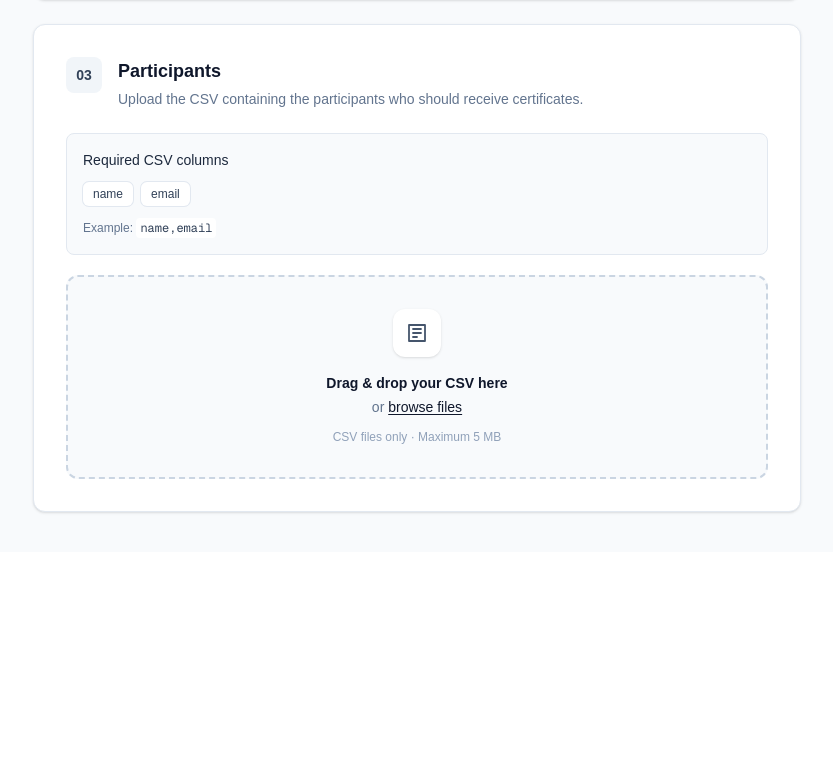
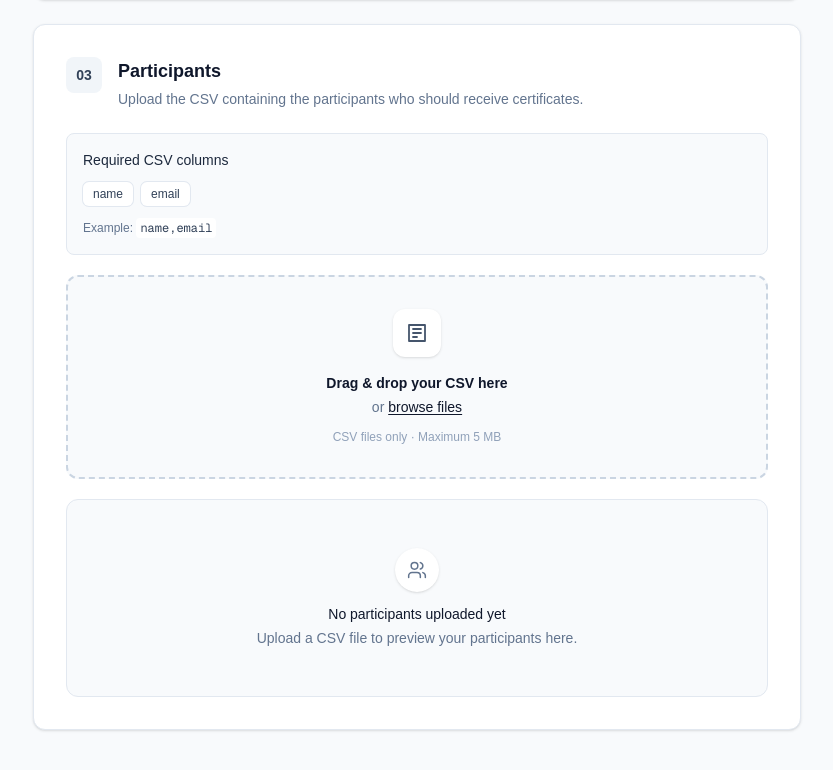
Before and after one commit to shaurya3571/certificate-generator, a Next.js app: page / in a window 1280 px wide. Shown: the part 1300-2070 px from the top of the page, without its empty margins (223-1056 px from the left). Before the commit the page ends 1852 px from the top, so only its background shows below. Built offline with nearby package versions, Linux system fonts and the light colour scheme.

Commit message:
feat: add participant preview workflow

```diff
--- a/src/app/page.tsx
+++ b/src/app/page.tsx
@@ -7,16 +7,25 @@ import ParticipantsUpload from "@/components/certificate/ParticipantsUpload";
 import TemplateSelector from "@/components/certificate/TemplateSelector";
 import Header from "@/components/layout/Header";
 import PageContainer from "@/components/layout/PageContainer";
-import type { TemplateType } from "@/types/certificate";
+import type {
+  Participant,
+  TemplateType,
+} from "@/types/certificate";
 
 export default function Home() {
   const [eventName, setEventName] = useState("");
+
   const [selectedTemplate, setSelectedTemplate] =
     useState<TemplateType | null>(null);
+
   const [customTemplate, setCustomTemplate] =
     useState<File | null>(null);
+
   const [participantsFile, setParticipantsFile] =
     useState<File | null>(null);
+
+  const [participants, setParticipants] =
+    useState<Participant[]>([]);
 
   return (
     <>
@@ -24,6 +33,7 @@ export default function Home() {
 
       <PageContainer>
         <section className="mx-auto max-w-3xl">
+          {/* Page heading */}
           <div className="mb-8">
             <p className="mb-2 text-sm font-medium text-slate-500">
               Certificate workspace
@@ -39,12 +49,15 @@ export default function Home() {
             </p>
           </div>
 
+          {/* Certificate creation workflow */}
           <div className="space-y-6">
+            {/* Step 1 */}
             <EventDetails
               eventName={eventName}
               onEventNameChange={setEventName}
             />
 
+            {/* Step 2 */}
             <TemplateSelector
               selectedTemplate={selectedTemplate}
               customTemplate={customTemplate}
@@ -52,9 +65,12 @@ export default function Home() {
               onCustomTemplateChange={setCustomTemplate}
             />
 
+            {/* Step 3 */}
             <ParticipantsUpload
               file={participantsFile}
+              participants={participants}
               onFileChange={setParticipantsFile}
+              onParticipantsChange={setParticipants}
             />
           </div>
         </section>
--- /dev/null
+++ b/src/components/certificate/ParticipantPreview.tsx
@@ -0,0 +1,123 @@
+"use client";
+
+import type { Participant } from "@/types/certificate";
+
+interface ParticipantPreviewProps {
+  participants: Participant[];
+}
+
+export default function ParticipantPreview({
+  participants,
+}: ParticipantPreviewProps) {
+  if (participants.length === 0) {
+    return (
+      <div className="rounded-xl border border-slate-200 bg-slate-50 p-6">
+        <div className="flex flex-col items-center justify-center py-6 text-center">
+          <div className="flex h-11 w-11 items-center justify-center rounded-full bg-white shadow-sm">
+            <svg
+              viewBox="0 0 24 24"
+              fill="none"
+              stroke="currentColor"
+              strokeWidth="1.8"
+              className="h-5 w-5 text-slate-500"
+              aria-hidden="true"
+            >
+              <path
+                strokeLinecap="round"
+                strokeLinejoin="round"
+                d="M16 21v-2a4 4 0 0 0-4-4H6a4 4 0 0 0-4 4v2"
+              />
+
+              <circle cx="9" cy="7" r="4" />
+
+              <path
+                strokeLinecap="round"
+                strokeLinejoin="round"
+                d="M22 21v-2a4 4 0 0 0-3-3.87M16 3.13a4 4 0 0 1 0 7.75"
+              />
+            </svg>
+          </div>
+
+          <p className="mt-3 text-sm font-medium text-slate-900">
+            No participants uploaded yet
+          </p>
+
+          <p className="mt-1 max-w-sm text-sm text-slate-500">
+            Upload a CSV file to preview your participants here.
+          </p>
+        </div>
+      </div>
+    );
+  }
+
+  return (
+    <div className="overflow-hidden rounded-xl border border-slate-200 bg-white">
+      <div className="flex items-center justify-between border-b border-slate-200 px-4 py-4 sm:px-5">
+        <div>
+          <h4 className="text-sm font-semibold text-slate-900">
+            Participants
+          </h4>
+
+          <p className="mt-0.5 text-xs text-slate-500">
+            Preview of participants from your CSV file
+          </p>
+        </div>
+
+        <span className="rounded-full bg-slate-100 px-2.5 py-1 text-xs font-semibold text-slate-700">
+          {participants.length}{" "}
+          {participants.length === 1
+            ? "participant"
+            : "participants"}
+        </span>
+      </div>
+
+      <div className="overflow-x-auto">
+        <table className="w-full min-w-[500px] text-left">
+          <thead className="bg-slate-50">
+            <tr className="border-b border-slate-200">
+              <th className="px-4 py-3 text-xs font-semibold uppercase tracking-wide text-slate-500 sm:px-5">
+                #
+              </th>
+
+              <th className="px-4 py-3 text-xs font-semibold uppercase tracking-wide text-slate-500 sm:px-5">
+                Name
+              </th>
+
+              <th className="px-4 py-3 text-xs font-semibold uppercase tracking-wide text-slate-500 sm:px-5">
+                Email
+              </th>
+            </tr>
+          </thead>
+
+          <tbody className="divide-y divide-slate-100">
+            {participants.map((participant, index) => (
+              <tr
+                key={`${participant.email}-${index}`}
+                className="transition hover:bg-slate-50"
+              >
+                <td className="px-4 py-3.5 text-sm text-slate-400 sm:px-5">
+                  {index + 1}
+                </td>
+
+                <td className="px-4 py-3.5 text-sm font-medium text-slate-900 sm:px-5">
+                  {participant.name}
+                </td>
+
+                <td className="px-4 py-3.5 text-sm text-slate-600 sm:px-5">
+                  {participant.email}
+                </td>
+              </tr>
+            ))}
+          </tbody>
+        </table>
+      </div>
+
+      <div className="border-t border-slate-200 bg-slate-50 px-4 py-3 sm:px-5">
+        <p className="text-xs text-slate-500">
+          These participants will receive certificates when generation
+          is started.
+        </p>
+      </div>
+    </div>
+  );
+}
--- a/src/components/certificate/ParticipantsUpload.tsx
+++ b/src/components/certificate/ParticipantsUpload.tsx
@@ -1,18 +1,34 @@
 "use client";
 
 import CsvUploader from "@/components/certificate/CsvUploader";
+import ParticipantPreview from "@/components/certificate/ParticipantPreview";
+import type { Participant } from "@/types/certificate";
 
 interface ParticipantsUploadProps {
   file: File | null;
+  participants: Participant[];
   onFileChange: (file: File | null) => void;
+  onParticipantsChange: (participants: Participant[]) => void;
 }
 
 export default function ParticipantsUpload({
   file,
+  participants,
   onFileChange,
+  onParticipantsChange,
 }: ParticipantsUploadProps) {
+  const handleFileChange = (newFile: File | null) => {
+    onFileChange(newFile);
+
+    // When the CSV is removed, clear its participant preview.
+    if (!newFile) {
+      onParticipantsChange([]);
+    }
+  };
+
   return (
     <section className="rounded-xl border border-slate-200 bg-white p-6 shadow-sm sm:p-8">
+      {/* Section heading */}
       <div className="mb-6 flex items-start gap-4">
         <div className="flex h-9 w-9 shrink-0 items-center justify-center rounded-lg bg-slate-100 text-sm font-semibold text-slate-700">
           03
@@ -24,12 +40,13 @@ export default function ParticipantsUpload({
           </h3>
 
           <p className="mt-1 text-sm text-slate-500">
-            Upload the CSV containing the participants who should
-            receive certificates.
+            Upload the CSV containing the participants who should receive
+            certificates.
           </p>
         </div>
       </div>
 
+      {/* CSV format information */}
       <div className="mb-5 rounded-lg border border-slate-200 bg-slate-50 p-4">
         <p className="text-sm font-medium text-slate-800">
           Required CSV columns
@@ -53,10 +70,16 @@ export default function ParticipantsUpload({
         </p>
       </div>
 
+      {/* CSV uploader */}
       <CsvUploader
         file={file}
-        onFileChange={onFileChange}
+        onFileChange={handleFileChange}
       />
+
+      {/* Participant preview */}
+      <div className="mt-5">
+        <ParticipantPreview participants={participants} />
+      </div>
     </section>
   );
 }
```
